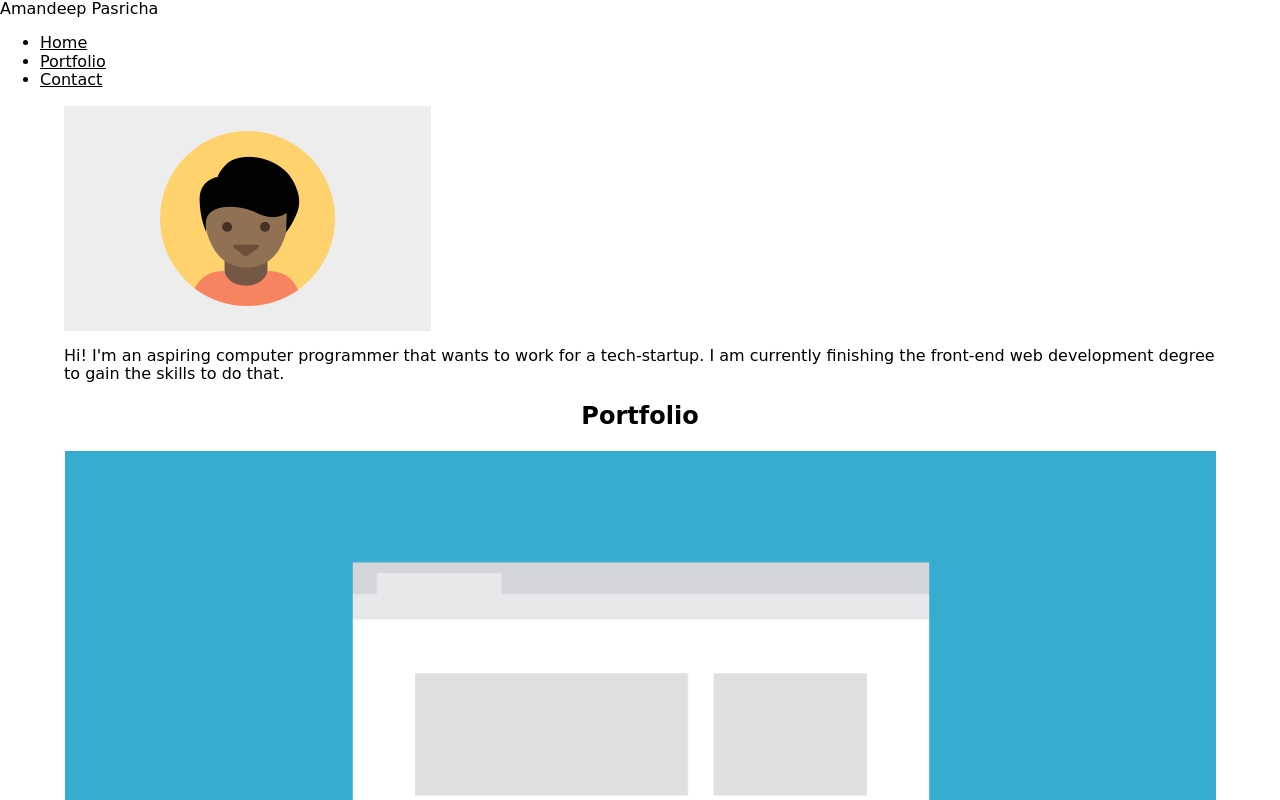
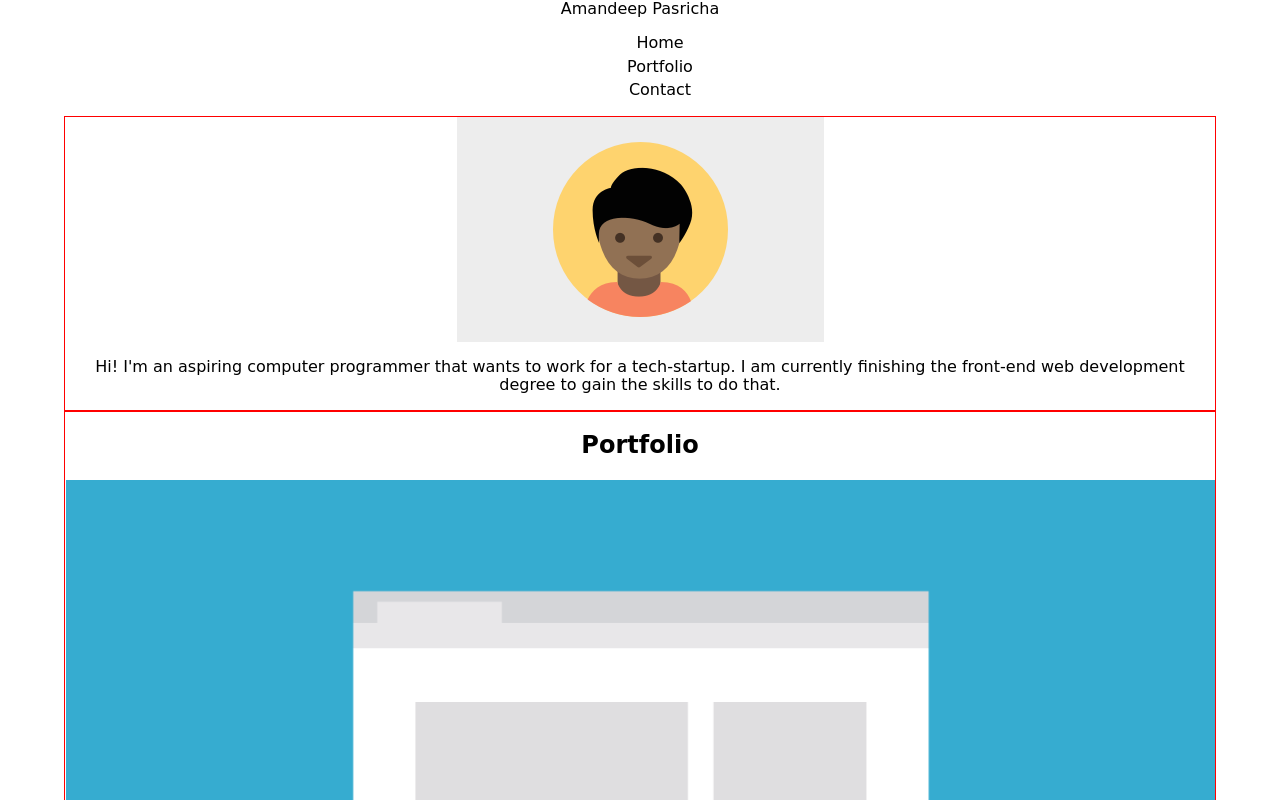
Before and after one commit to apasric4/FEWD-project-2, a plain HTML site: page index.html in a window 1280 px wide. Shown: the top 800 px of the page. Drawn offline with Linux system fonts and the light colour scheme; a web font is replaced by a local one.

Commit message:
Name not centering

```diff
--- a/css/styles.css
+++ b/css/styles.css
@@ -1,30 +1,51 @@
 
 /* Base Element Styles */
+
+* {
+    box-sizing: border-box;
+}
 
 body {
     font-family: "Baloo Bhai", cursive;
 }
-a:link {
+a {
+    text-decoration: none;
     color: black;
-}
-a:visited {
-    color: skyblue;
-}
-a:active {
-    color: red;
 }
 img {
     max-width: 100%;
 }
+
+/* Navigation Styles */
+
+.name {
+}
+.main-nav {
+    list-style-type: none;
+}
+.main-nav li {
+    margin: 5px;
+}
+
 /* Layout Containers */
 
+.header-content {
+    text-align: center;
+}
 .main-content {
     margin: 0 auto;
     width: 90%;
 }
-.portfolio {
+
+.portfolio,
+.contact,
+.bio {
     text-align: center;
+    border: 1px red solid;
 }
-.contact {
-    text-align: center;
+
+.clearfix::after {
+    content: " ";
+    display: table;
+    clear: both;
 }
--- a/index.html
+++ b/index.html
@@ -12,15 +12,13 @@
 	<body>
 
 		<header id="top">
-			<div class="header-content">
-				<hl class="title">Amandeep Pasricha</hl>
-					<nav>
-						<ul>
+			<div class="header-content clearfix">
+				<hl class="name"><a href=#>Amandeep Pasricha</a></hl>
+				<ul class= "main-nav">
 					<li><a href="index.html">Home</a></li>
 					<li><a href="#portfolio">Portfolio</a></li>
 					<li><a href="#contact">Contact</a></li>
 				</ul>
-					</nav>
 			</div>
 		</header>
 
@@ -64,14 +62,12 @@
 
 		<footer>
 		<h3>Amandeep Pasricha</h3>
-			<nav>
-				<ul>
+			<ul class="main-nav">
 				<li><a href="#top">BACK TO TOP</a></li>
 				<li><a href=#>Home</a></li>
 				<li><a href=#>Portfolio</a></li>
 				<li><a href=#>Contact</a></li>
 			</ul>
-			</nav>
 		</footer>
 
 	</body>
```
Lines whose indentation alone changed are shown as unchanged.
